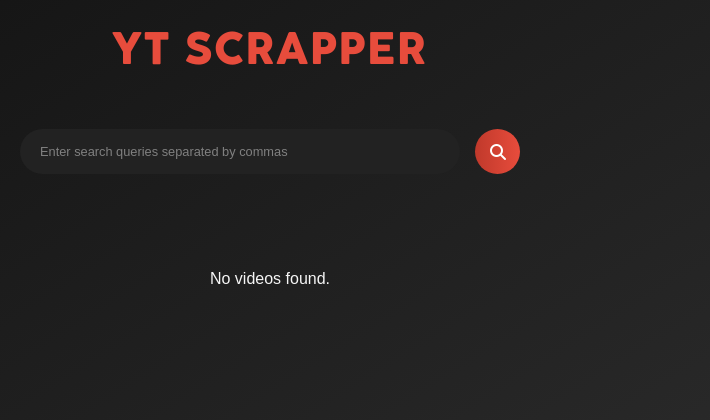
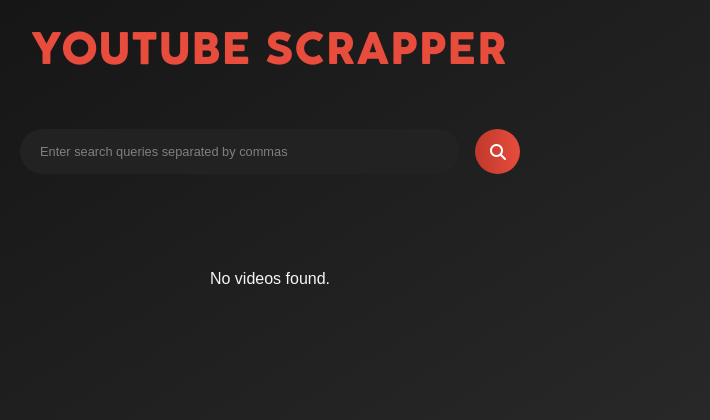
Before and after one commit to rishebss/ytscrapper, a Django app: page / in a window 1280 px wide. Shown: the top 420 px of the page, without its empty margins (370-1080 px from the left). Run offline with Django 5.2, Linux system fonts and the light colour scheme; some libraries are stand-ins or nearby versions.

Commit message:
first commit

```diff
--- a/customproject/settings.py
+++ b/customproject/settings.py
@@ -29,7 +29,8 @@ SECRET_KEY = 'django-insecure-irnziab4w9^q5@lmuq5+f7)6k79fvj*ien)sw(9yxd=maa#0g9
 # SECURITY WARNING: don't run with debug turned on in production!
 DEBUG = True
 
-ALLOWED_HOSTS = ['.vercel.app']
+ALLOWED_HOSTS = ['.vercel.app', '127.0.0.1', 'localhost']
+
 
 
 # Application definition
--- a/templates/index.html
+++ b/templates/index.html
@@ -194,7 +194,7 @@ form button:hover {
     </style>
 </head>
 <body>
-    <h1>YT SCRAPPER</h1>
+    <h1>YOUTUBE SCRAPPER</h1>
 
     <!-- Search Form -->
     <form method="GET" action="{% url 'customapp:youtube_arts' %}" style="padding: 20px;">
```
